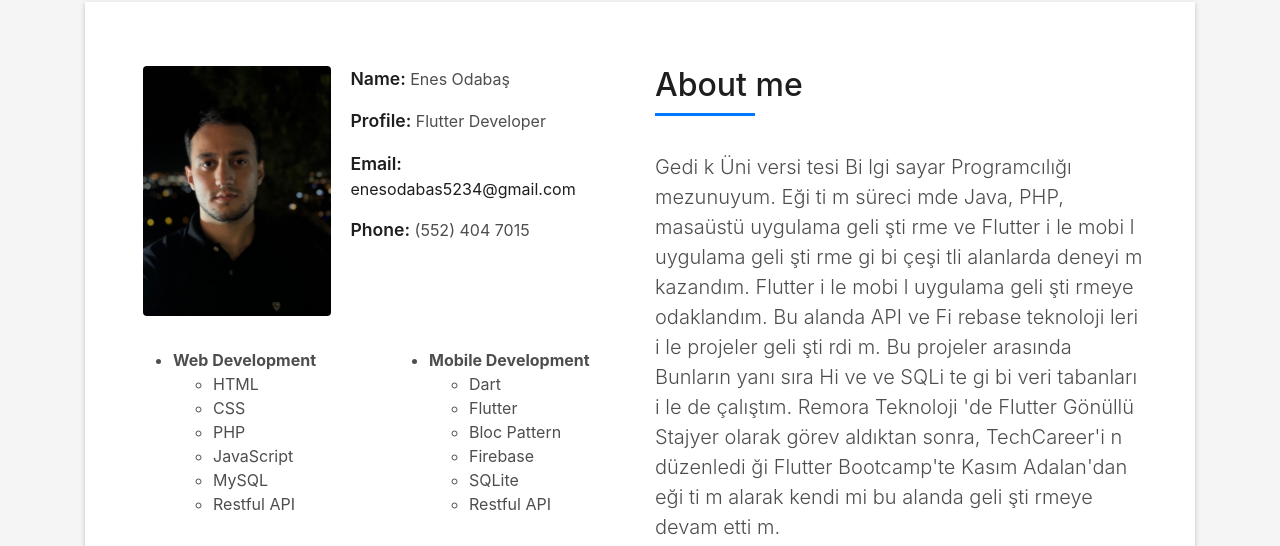
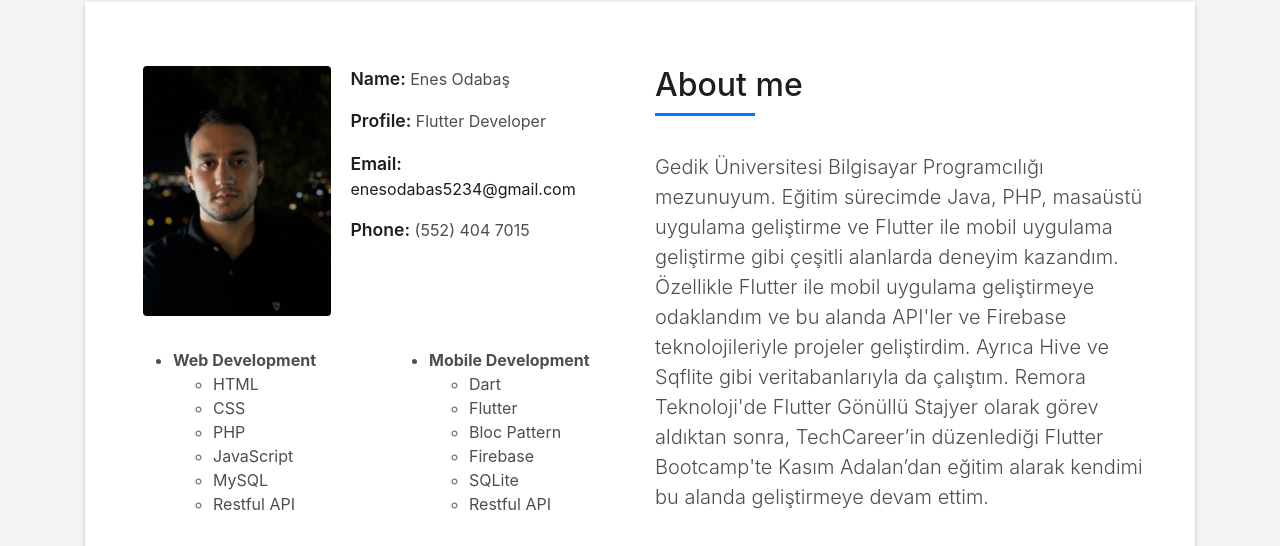
Before and after one commit to enessodbs/enessodbs.github.io, a plain HTML site: page index.html in a window 1280 px wide. Shown: the part 862-1408 px from the top of the page. Drawn offline with Linux system fonts and the light colour scheme; files whose address does not match are found by name.

Commit message:
Update index.html

```diff
--- a/index.html
+++ b/index.html
@@ -193,17 +193,9 @@
                       <h5 class="title-left">About me</h5>
                     </div>
                     <p class="lead">
-                     Gedi k Üni versi tesi Bi lgi sayar Programcılığı mezunuyum.
-Eği ti m süreci mde Java, PHP, masaüstü uygulama geli şti rme ve
-Flutter i le mobi l uygulama geli şti rme gi bi çeşi tli alanlarda
-deneyi m kazandım. Flutter i le mobi l uygulama geli şti rmeye
-odaklandım. Bu alanda API ve Fi rebase teknoloji leri i le projeler
-geli şti rdi m. Bu projeler arasında Bunların yanı sıra Hi ve ve
-SQLi te gi bi veri tabanları i le de çalıştım.
-Remora Teknoloji 'de Flutter Gönüllü Stajyer olarak görev
-aldıktan sonra, TechCareer'i n düzenledi ği Flutter Bootcamp'te
-Kasım Adalan'dan eği ti m alarak kendi mi bu alanda
-geli şti rmeye devam etti m.
+                   Gedik Üniversitesi Bilgisayar Programcılığı mezunuyum. Eğitim sürecimde Java, PHP, masaüstü uygulama geliştirme ve Flutter ile mobil uygulama geliştirme gibi çeşitli alanlarda deneyim kazandım. Özellikle Flutter ile mobil uygulama geliştirmeye odaklandım ve bu alanda API'ler ve Firebase teknolojileriyle projeler geliştirdim. Ayrıca Hive ve Sqflite gibi veritabanlarıyla da çalıştım.
+
+Remora Teknoloji'de Flutter Gönüllü Stajyer olarak görev aldıktan sonra, TechCareer’in düzenlediği Flutter Bootcamp'te Kasım Adalan’dan eğitim alarak kendimi bu alanda geliştirmeye devam ettim.
                     </p>
                   </div>
                   <div class="socials">
```
